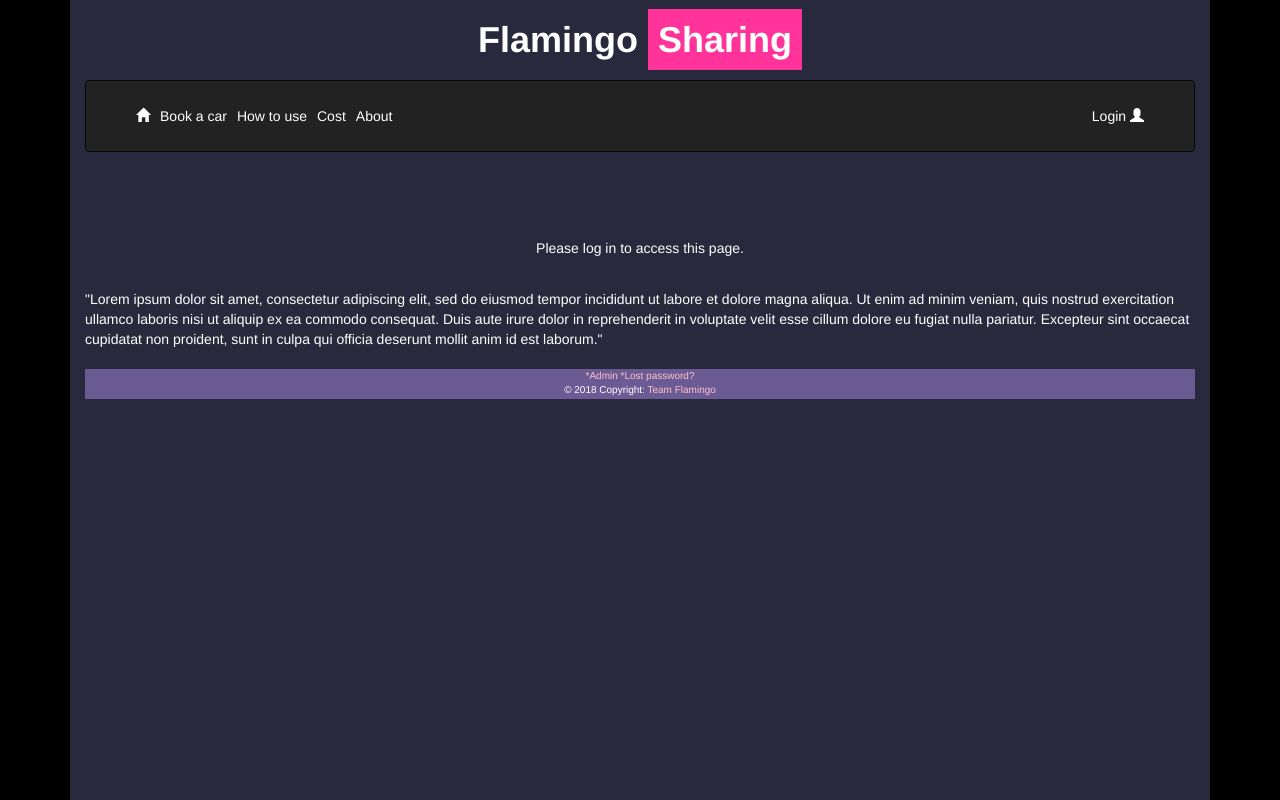
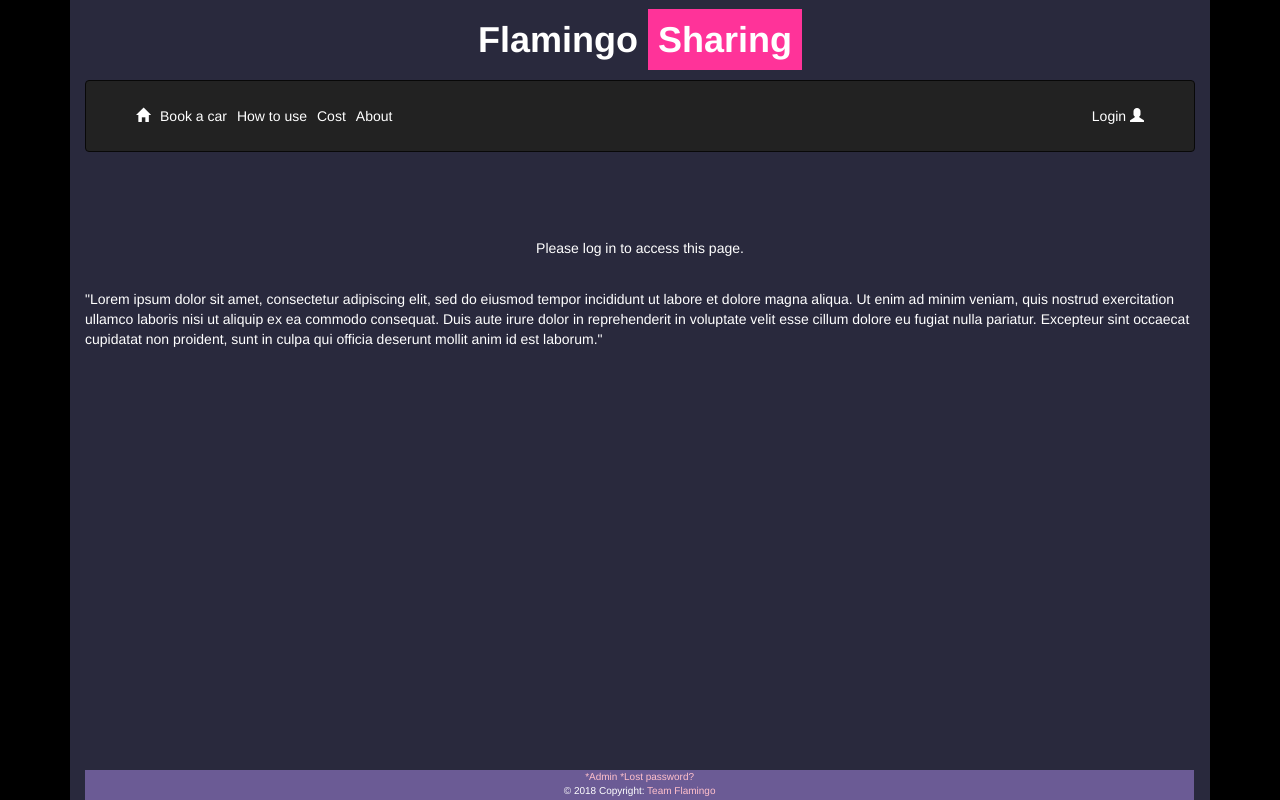
Before and after one commit to Gr4nts/FlamingoCarShare, a Django app: page /account/ in a window 1280 px wide. Run offline with Django 3.2, Linux system fonts and the light colour scheme; some libraries are stand-ins or nearby versions.

Commit message:
footer and layout fixed

```diff
--- a/flamingo/flamingo/static/css/style.css
+++ b/flamingo/flamingo/static/css/style.css
@@ -1,4 +1,8 @@
 /* general Section */
+
+h1 {color: pink;}
+
+p {color: white;}
 
 html, body {
     height:100%;
@@ -6,48 +10,33 @@ html, body {
     margin: 0;
     padding: 0;
     background-color: black;
-
-    /*box-sizing: border-box;*/
 }
 
 #body {
-    min-height:100%;
-    padding-bottom: 10px; /* this needs to be bigger than footer height*/
-
-    position: relative;
-  margin: 0 auto;
+    padding-bottom: 35px;
 }
-
 
 .container {
     background-color: #29293d;
-
     min-height:100%;
-    /*position:relative;*/
+    position:relative;
 }
 
 section {
 /*    border: 4px solid black;*/
-    /*min-height: 100%;*/
     color: black;
 }
 
 /* ID Section */
 
-
 #footer{
     color: white;
     background-color: #6b5b95;
     text-align: center;
-    /*margin-top: 30px;*/ /* negative value of footer height */
     height: 30px;
-    width: 100%;
-    /*bottom:0%;*/
-
-      /*right: 0;*/
-  /*bottom: 0;*/
-  /*left: 0;*/
-    /*position:absolute;*/
+    width: 97.3%;
+    position: absolute;
+    bottom:0;
 }
 
 #foot1{
@@ -63,14 +52,6 @@ section {
     width: 800px;
     margin: auto;
     border: 4px solid pink;
-}
-
-h1 {
-    color: pink;
-}
-
-p {
-    color: white;
 }
 
 #myBtn {
--- a/flamingo/templates/base.html
+++ b/flamingo/templates/base.html
@@ -68,7 +68,6 @@
         </div>
 
     <button onclick="topFunction()" id="myBtn" title="Go to top">Top</button>
-
 </div>
 
     <!-- bootstrap javascript -->
```
